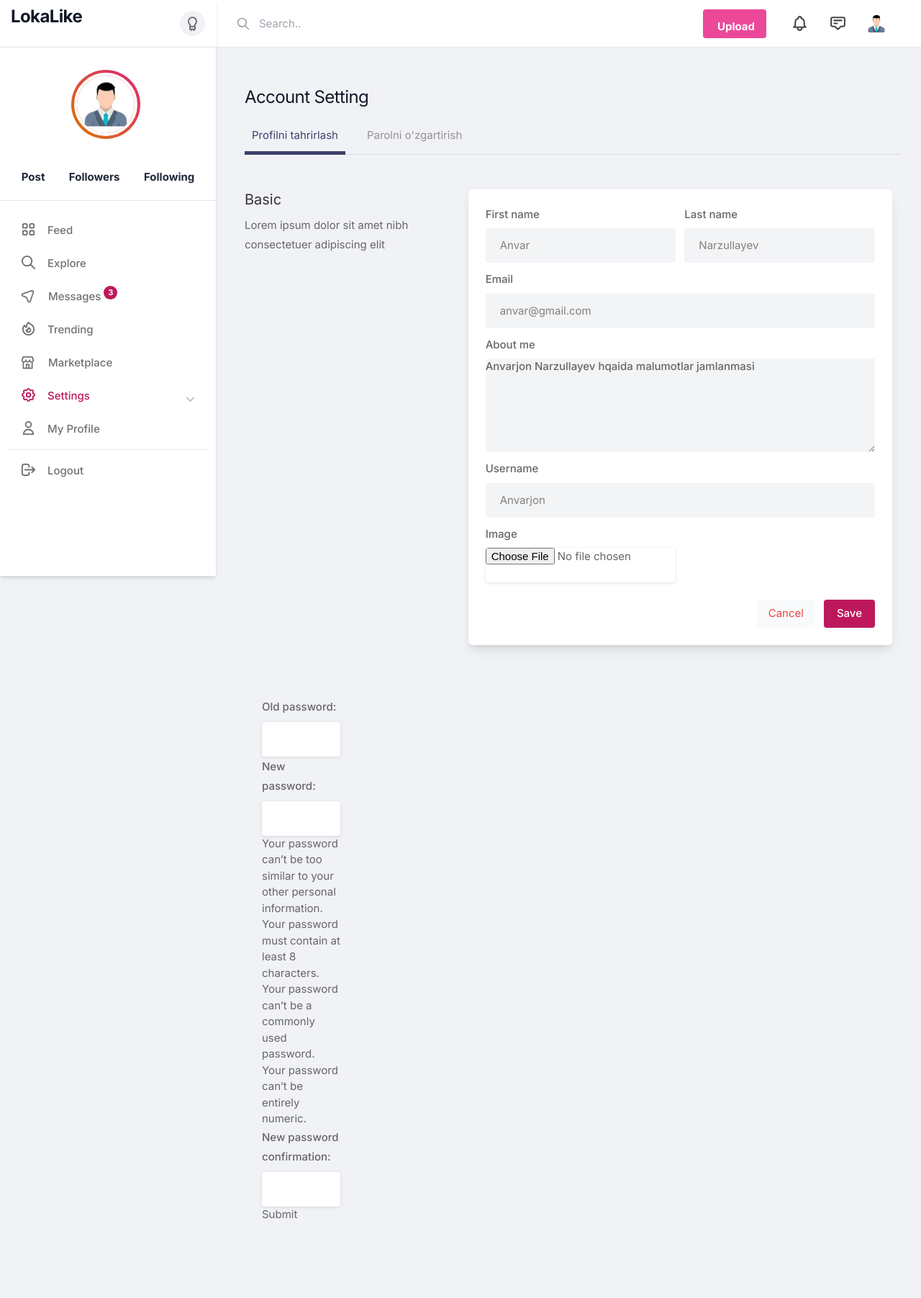
After one commit to Anvar-Aslbek/instagram-clone, a Django app: a page that uses instagramUser/templates/settings.html in a window 1280 px wide. The commit adds this page. Shown: the whole page at 72% size. Run offline with Django 3.2, Linux system fonts and the light colour scheme; data comes from the database, SQL or seed files in the repository; both versions use the stored data as it was after the commit; some libraries are stand-ins or nearby versions; some web fonts are replaced.

Commit message:
password change

```diff
--- a/instagramUser/forms.py
+++ b/instagramUser/forms.py
@@ -1,7 +1,5 @@
-from dataclasses import fields
-from statistics import mode
 from django import forms
-from django.contrib.auth.forms import UserCreationForm, AuthenticationForm
+from django.contrib.auth.forms import UserCreationForm, AuthenticationForm, UserChangeForm
 from .models import Profile
 
 class SignUpForm(UserCreationForm):
@@ -13,3 +11,10 @@ class LoginForm(AuthenticationForm):
     class Meta:
         model = Profile
         fields = ('username','password1')
+
+
+
+class UserProfilForm(UserChangeForm):
+    class Meta(UserChangeForm):
+        model = Profile
+        fields = ('username', 'first_name', 'last_name', 'email','password', 'bio','img')
--- /dev/null
+++ b/instagramUser/templates/settings.html
@@ -0,0 +1,132 @@
+{% extends 'instagram/base.html' %}
+{% load static %}
+{% load widget_tweaks %}
+{% block content %}
+    <div class="container m-auto">
+        <h1 class="text-2xl leading-none text-gray-900 tracking-tight mt-3"> Account Setting </h1>
+        <ul class="mt-5 -mr-3 flex-nowrap lg:overflow-hidden overflow-x-scroll uk-tab">
+            <li class="uk-active">
+                <a class="nav-link active" id="edit-profile-tab" data-toggle="tab" href="#edit-profile" role="tab" aria-controls="edit-profile" aria-selected="true">Profilni tahrirlash</a>
+            </li>
+            <li>
+                <a class="nav-link" id="change-password-tab" data-toggle="tab" href="#change-password" role="tab" aria-controls="change-password" aria-selected="false">Parolni o'zgartirish</a>
+            </li>
+        </ul>
+
+        <div class="grid lg:grid-cols-3 mt-12 gap-8">
+            <div>
+                <h3 class="text-xl mb-2"> Basic</h3>
+                <p> Lorem ipsum dolor sit amet nibh consectetuer adipiscing elit</p>
+            </div>
+            <div class="bg-white rounded-md lg:shadow-lg shadow col-span-2">
+                <form method="POST" enctype="multipart/form-data">
+                    {% csrf_token %}
+                    <div class="grid grid-cols-2 gap-3 lg:p-6 p-4" id="edit-profile">
+                        <div>
+                            <label for=""> First name</label>
+                            {% render_field form.first_name type="text" placeholder="Your name.." class="shadow-none bg-gray-100" %}
+                        </div>
+                        <div>
+                            <label for=""> Last name</label>
+                            {% render_field form.last_name  type="text" placeholder="Your name.." class="shadow-none bg-gray-100" %}
+                        </div>
+                        <div class="col-span-2">
+                            <label for=""> Email</label>
+                            {% render_field form.email type="email" placeholder="Your email.." class="shadow-none bg-gray-100" %}
+                        </div>
+                        <div class="col-span-2">
+                            <label for="about">About me</label>
+                            {% render_field form.bio id="about" name="about" rows="3"  class="shadow-none bg-gray-100" %}
+                        </div>
+                        <div class="col-span-2">
+                            <label for=""> Username</label>
+                            {% render_field form.username type="text" placeholder="" class="shadow-none bg-gray-100" %}
+                        </div>
+                        <div>
+                            <label for="img">Image</label>
+                            {% render_field form.img %}
+                        </div>
+                    </div>
+                    <div class="bg-gray-10 p-6 pt-0 flex justify-end space-x-3">
+                        <button class="p-2 px-4 rounded bg-gray-50 text-red-500"> Cancel </button>
+                        <button type="submit" class="button bg-blue-700"> Save </button>
+                    </div>
+                </form>
+            </div>
+
+
+            <!-- <div>
+                <h3 class="text-xl mb-2"> Privacy</h3>
+                <p> Lorem ipsum dolor sit amet nibh consectetuer adipiscing elit</p>
+            </div> -->
+            <!-- <div class="bg-white rounded-md lg:shadow-lg shadow lg:p-6 p-4 col-span-2">
+
+            <div class="space-y-3">
+                <div class="flex justify-between items-center">
+                    <div>
+                        <h4> Who can follow me ?</h4>
+                        <div> Lorem ipsum dolor sit amet, consectetuer adipiscing elit, </div>
+                    </div>
+                    <div class="switches-list -mt-8 is-large">
+                        <div class="switch-container">
+                            <label class="switch"><input type="checkbox"><span class="switch-button"></span> </label>
+                        </div>
+                    </div>
+                </div>
+                <hr>
+                <div class="flex justify-between items-center">
+                    <div>
+                        <h4> Show my activities ?</h4>
+                        <div> Lorem ipsum dolor sit amet, consectetuer adipiscing elit, </div>
+                    </div>
+                    <div class="switches-list -mt-8 is-large">
+                        <div class="switch-container">
+                            <label class="switch"><input type="checkbox" checked><span class="switch-button"></span> </label>
+                        </div>
+                    </div>
+                </div>
+                <hr>
+                <div class="flex justify-between items-center">
+                    <div>
+                        <h4> Search engines?</h4>
+                        <div> Lorem ipsum dolor sit amet, consectetuer adipiscing elit, </div>
+                    </div>
+                    <div class="switches-list -mt-8 is-large">
+                        <div class="switch-container">
+                            <label class="switch"><input type="checkbox"><span class="switch-button"></span> </label>
+                        </div>
+                    </div>
+                </div>
+                <hr>
+                <div class="flex justify-between items-center">
+                    <div>
+                        <h4> Allow Commenting?</h4>
+                        <div> Lorem ipsum dolor sit amet, consectetuer adipiscing elit, </div>
+                    </div>
+                    <div class="switches-list -mt-8 is-large">
+                        <div class="switch-container">
+                            <label class="switch"><input type="checkbox"><span class="switch-button"></span> </label>
+                        </div>
+                    </div>
+                </div>
+            </div>
+
+            </div> -->
+
+        </div>
+        <div class="grid lg:grid-cols-3 mt-12 gap-8" id="change-password">
+            <div class="grid grid-cols-2 gap-3 lg:p-6 p-4">
+                <form method="POST">
+                    {% csrf_token %}
+                    {{form1.as_p}}
+                    <button type="submit">Submit</button>
+                </form>
+            </div>
+        </div>
+
+    </div>
+
+
+
+
+{% endblock %}
--- a/instagramUser/urls.py
+++ b/instagramUser/urls.py
@@ -1,7 +1,8 @@
 from django.urls import path
-from .views import signup, user_login
+from .views import signup, user_login,settings
 
 urlpatterns = [
     path('signup/', signup, name = 'signup'),
-    path('', user_login, name = 'user_login')
+    path('', user_login, name = 'user_login'),
+    path('settings/<slug:username>',settings,name = 'settings')
 ]
--- a/instagramUser/views.py
+++ b/instagramUser/views.py
@@ -1,7 +1,12 @@
 from django.shortcuts import redirect, render
-from .forms import SignUpForm, LoginForm
+from .forms import SignUpForm, LoginForm,  UserProfilForm
+from django.contrib.auth.forms import PasswordChangeForm
 from django.contrib.auth import login
-# Create your views here.
+from .models import Profile
+from django.contrib.auth import update_session_auth_hash
+
+
+
 
 def signup(request):
     if request.method == 'POST':
@@ -23,3 +28,21 @@ def user_login(request):
     else:
         form = LoginForm()
     return render(request, "login.html", {'form':form})
+
+
+def settings(request, username):
+    user = Profile.objects.get(username = username)
+    if request.method == 'POST':
+        form_password = PasswordChangeForm(user=request.user, data=request.POST)
+        form = UserProfilForm(request.POST,request.FILES, instance=user)
+        if form_password.is_valid():
+            form_password.save()
+            update_session_auth_hash(request, form_password.user)
+            return redirect('profile', username = user.username)
+        if form.is_valid():
+            form.save()
+            return redirect('profile', username = user.username)
+    else:
+        form = UserProfilForm(instance=user)
+        form_password = PasswordChangeForm(user=request.user)
+    return render(request, 'settings.html', {'form': form,'form1':form_password})
--- a/templates/instagram/include/header.html
+++ b/templates/instagram/include/header.html
@@ -264,7 +264,7 @@
                 <ul>
                     <li><a href="{% url 'profile' user.username %}"> Account</a> </li>
                     <li><a href="#"> Payments </a> </li>
-                    <li><a href="#"> Help </a> </li>
+                    <li><a href="{% url 'settings' user.username %}"> <i class=""></i> Settings </a> </li>
                     <li><a href="{% url 'logout' %}"> Log Out</a></li>
                 </ul>
             </div>
--- a/templates/instagram/include/sidebar.html
+++ b/templates/instagram/include/sidebar.html
@@ -89,7 +89,7 @@
                     <span> Marketplace </span> </a>
             </li>
             <li class="active">
-                <a href="setting.html">
+                <a href="{% url 'settings' user.username %}">
                     <svg xmlns="http://www.w3.org/2000/svg" fill="none" viewBox="0 0 24 24" stroke="currentColor">
                         <path stroke-linecap="round" stroke-linejoin="round" stroke-width="2" d="M10.325 4.317c.426-1.756 2.924-1.756 3.35 0a1.724 1.724 0 002.573 1.066c1.543-.94 3.31.826 2.37 2.37a1.724 1.724 0 001.065 2.572c1.756.426 1.756 2.924 0 3.35a1.724 1.724 0 00-1.066 2.573c.94 1.543-.826 3.31-2.37 2.37a1.724 1.724 0 00-2.572 1.065c-.426 1.756-2.924 1.756-3.35 0a1.724 1.724 0 00-2.573-1.066c-1.543.94-3.31-.826-2.37-2.37a1.724 1.724 0 00-1.065-2.572c-1.756-.426-1.756-2.924 0-3.35a1.724 1.724 0 001.066-2.573c-.94-1.543.826-3.31 2.37-2.37.996.608 2.296.07 2.572-1.065z" />
                         <path stroke-linecap="round" stroke-linejoin="round" stroke-width="2" d="M15 12a3 3 0 11-6 0 3 3 0 016 0z" />
@@ -97,9 +97,9 @@
                     <span> Settings </span>
                 </a>
                 <ul>
-                    <li><a href="setting.html">General </a></li>
-                    <li><a href="setting.html"> Account setting </a></li>
-                    <li><a href="setting.html">Billing  <span class="nav-tag">3</span> </a></li>
+                    <li><a href="{% url 'settings' user.username %}">General </a></li>
+                    <li><a href="{% url 'settings' user.username %}"> Account setting </a></li>
+                    <li><a href="{% url 'settings' user.username %}">Billing  <span class="nav-tag">3</span> </a></li>
                 </ul>
             </li>
             <li>
```
Also changed, not shown: instagram/base.html (deleted, +0 -18 lines), db.sqlite3.
